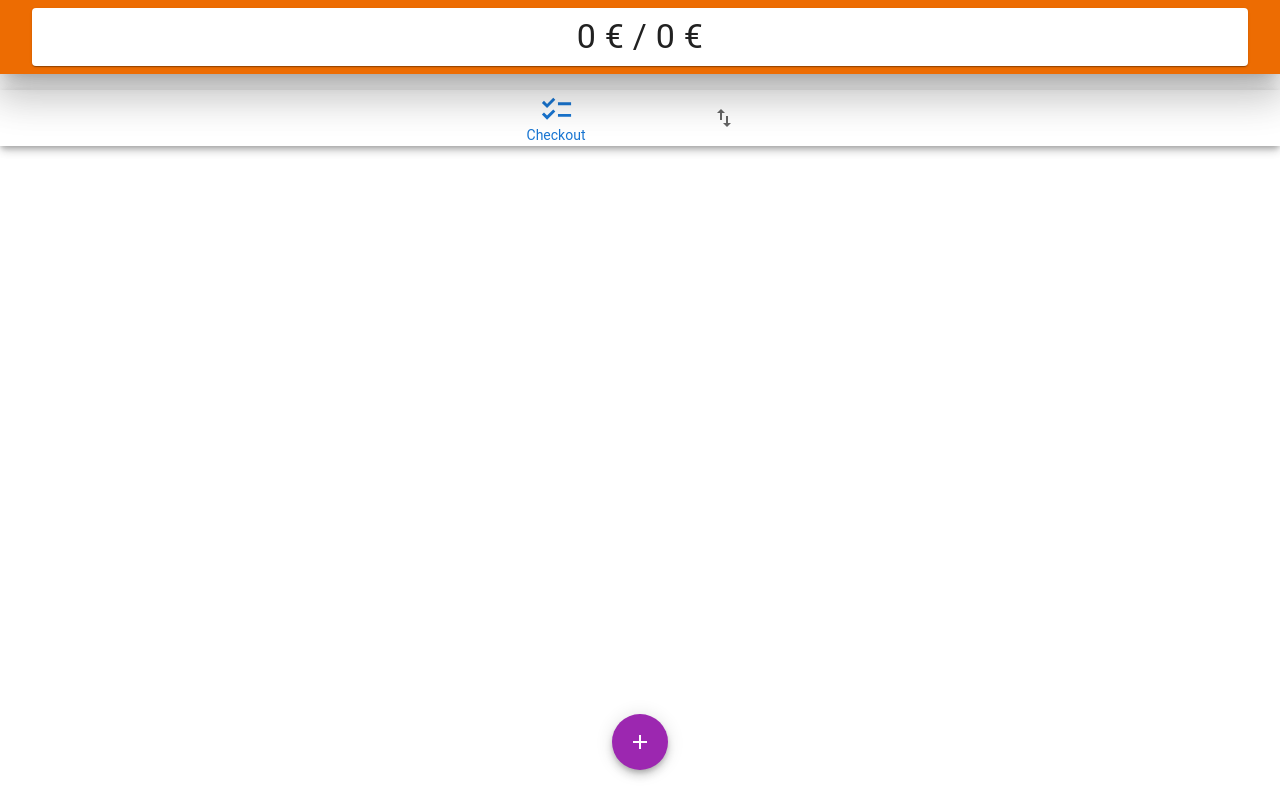
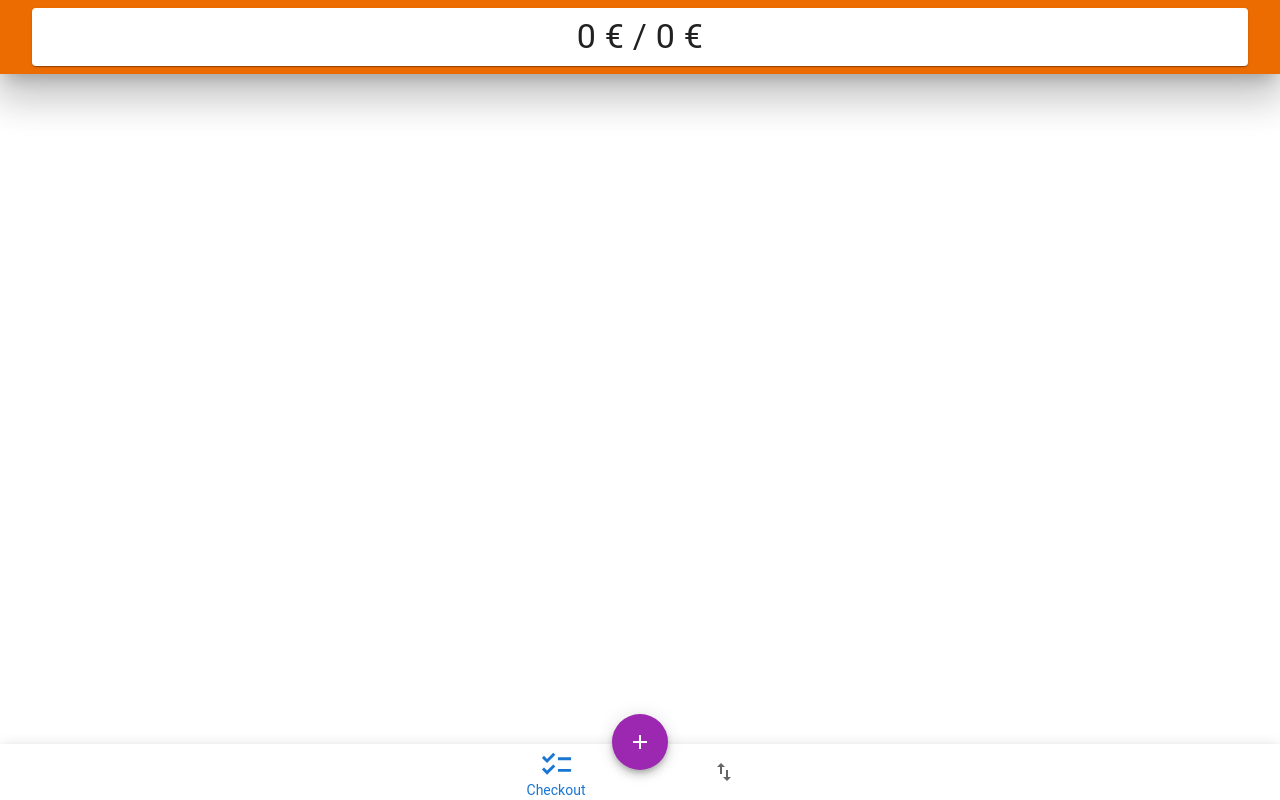
Before and after one commit to OsamaMSoliman/Budgeting, a React (Vite) app: page / in a window 1280 px wide. Built offline with nearby package versions, Linux system fonts and the light colour scheme.

Commit message:
navigating between pages using BottomNavbar

```diff
--- a/src/App.tsx
+++ b/src/App.tsx
@@ -9,6 +9,7 @@ export default () => (
     <Routes>
       <Route element={<AppLayout />}>
         <Route path="/" element={<ItemsPage />} />
+        <Route path="/items" element={<ItemsPage />} />
         <Route path="/export" element={<ExportImportPage />} />
         <Route path="/import" element={<ExportImportPage />} />
       </Route>
--- a/src/components/AppLayout.tsx
+++ b/src/components/AppLayout.tsx
@@ -3,7 +3,9 @@ import { Outlet } from 'react-router-dom';
 
 export default () => (
     <>
-        <Outlet />
+        <div style={{ marginBottom: "56px" }}>
+            <Outlet />
+        </div>
         <BottomNavigationBar />
     </>
 );
--- a/src/components/BottomNavigationBar.tsx
+++ b/src/components/BottomNavigationBar.tsx
@@ -2,23 +2,24 @@ import { BottomNavigation, BottomNavigationAction, Paper } from '@mui/material';
 import ChecklistIcon from '@mui/icons-material/Checklist';
 import ImportExportIcon from '@mui/icons-material/ImportExport';
 import { useState } from 'react';
+import { useNavigate } from "react-router-dom";
 
-function BottomNavigationBar() {
-    const [value, setValue] = useState(0);
+export default function BottomNavigationBar() {
+    const navigate = useNavigate();
+    const [value, setValue] = useState("/items");
 
     return (
-        <Paper sx={{ position: 'sticky', bottom: 0, left: 0, right: 0 }} elevation={5}>
+        <Paper sx={{ position: 'fixed', bottom: 0, left: 0, right: 0 }} elevation={5}>
             <BottomNavigation
                 value={value}
                 onChange={(_, newValue) => {
                     setValue(newValue);
+                    navigate(newValue);
                 }}
             >
-                <BottomNavigationAction label="Checkout" icon={<ChecklistIcon fontSize={value === 0 ? "large" : "medium"} />} />
-                <BottomNavigationAction label="Export/Import" icon={<ImportExportIcon fontSize={value === 1 ? "large" : "medium"} />} />
+                <BottomNavigationAction label="Checkout" value={"/items"} icon={<ChecklistIcon fontSize={value === "/items" ? "large" : "medium"} />} />
+                <BottomNavigationAction label="Export/Import" value={"/export"} icon={<ImportExportIcon fontSize={value === "/export" ? "large" : "medium"} />} />
             </BottomNavigation>
         </Paper>
     );
 }
-
-export default BottomNavigationBar;
```
